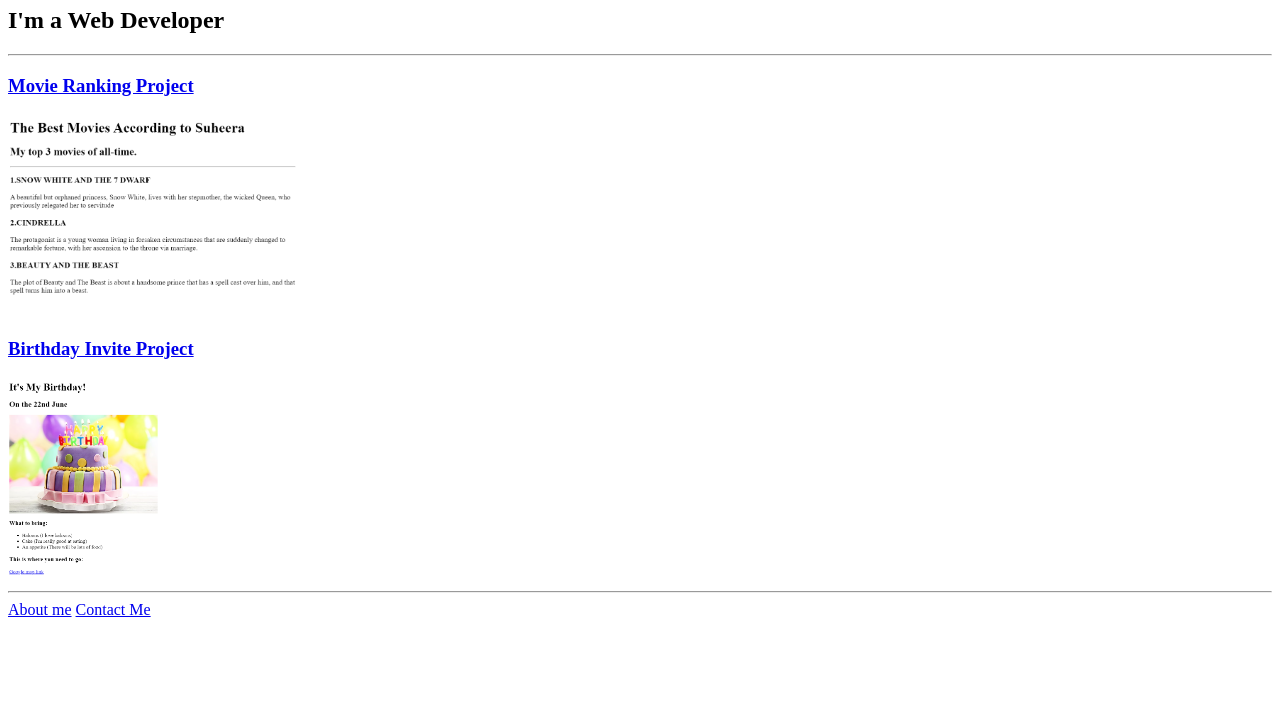
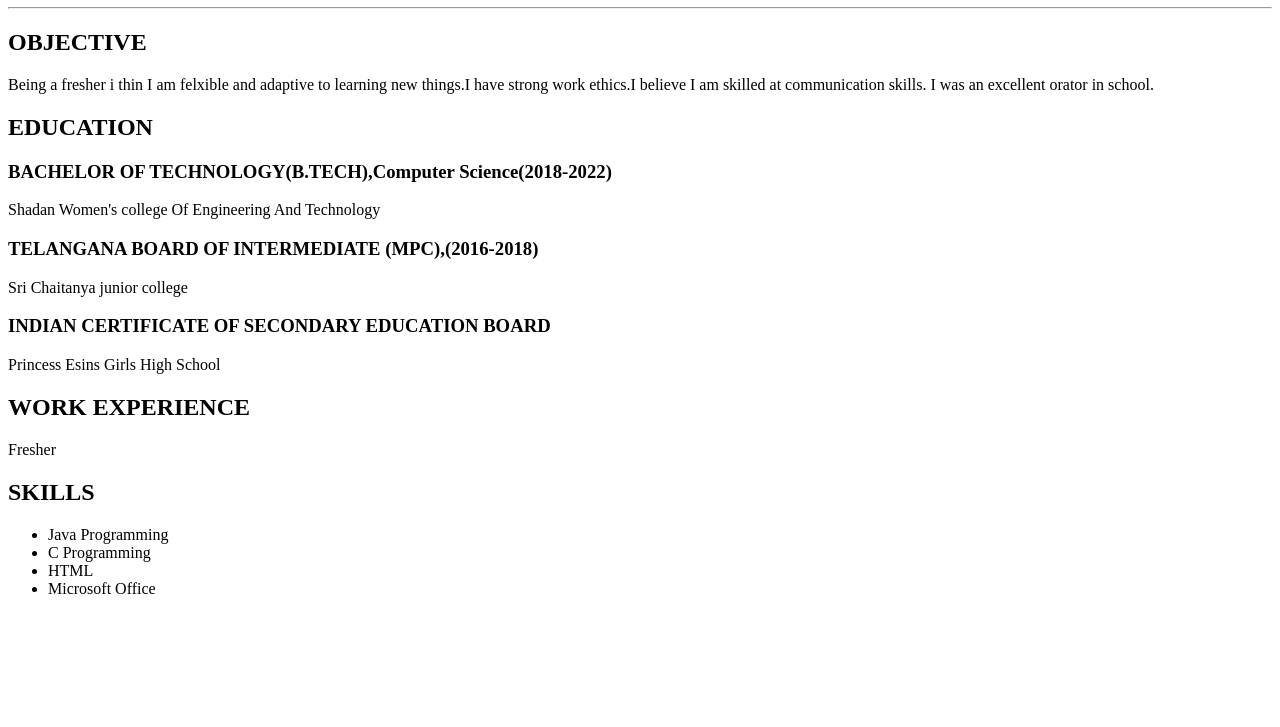
Before and after one commit to SUHEERASIDDIQUA/html-portfolio, a plain HTML site: page index.html in a window 1280 px wide. Shown: the part 73-800 px from the top of the page. Drawn offline with Linux system fonts and the light colour scheme.

Commit message:
Add files via upload

```diff
--- a/index.html
+++ b/index.html
@@ -1,35 +1,35 @@
-<!-- TODO 1: Create the HTML Boilerplate -->
 <!DOCTYPE html>
 <html lang="en">
 <head>
     <meta charset="UTF-8">
-    <title>SUHEERA'S PORTFOLIO</title>
+    <title>My Resume</title>
 </head>
+<body>
+    <h1>SUHEERA SIDDIQUA</h1>
+    <HR/>
+    <H2>OBJECTIVE</H2>
+    <P>Being a fresher i thin I am felxible and adaptive to learning new things.I have strong work ethics.I believe I am skilled at communication skills. I was an excellent orator in school.</P>
 
-<body>
-    <H1>SUHEERA'S PORTFOLIO</H1>
-    <H2>I'm a Web Developer</H2>
-    <hr />
-    <h3><a href="./public/movie-ranking.html">Movie Ranking Project</a></h3>
-    <img src="./assets/images/movie ranking.PNG" height="200">
-    <h3><a href="./public/birthday-invite.html">Birthday Invite Project</a></h3>
-    <img src="./assets/images/birthday.PNG" height="200">
-    <hr/>
-    <a href="./public/about.html">About me</a>
-    <a href="./public/contact.html">Contact Me</a>
+
+    <H2>EDUCATION</H2>
+    <H3>BACHELOR OF TECHNOLOGY(B.TECH),Computer Science(2018-2022)</H3>
+    <p>Shadan Women's college Of Engineering And Technology</p>
+
+    <h3>TELANGANA BOARD OF INTERMEDIATE (MPC),(2016-2018)</h3>
+    <p>Sri Chaitanya junior college</p>
+
+    <h3>INDIAN CERTIFICATE OF SECONDARY EDUCATION BOARD</h3>
+    <p>Princess Esins Girls High School</p>
+
+    <H2>WORK EXPERIENCE</H2>
+    <p>Fresher</p>
+
+    <H2>SKILLS</H2>
+    <ul>
+        <li>Java Programming</li>
+        <li>C Programming</li>
+        <li>HTML</li>
+        <LI>Microsoft Office</LI>
+    </ul>
 </body>
 </html>
-
-<!-- TODO 2: Add Your previous projects' HTML into the public folder -->
-
-<!-- TODO 3: Take screenshots of your project previews and add the images to the images folder -->
-
-<!-- TODO 4: Add titles/subtitles etc. -->
-
-<!-- TODO 5: Add a link to the project pages -->
-
-<!-- TODO 6: Add images to show the project previews
-HINT for TODO 6: You can use the height attribute set to 200 to make the image smaller:
-https://developer.mozilla.org/en-US/docs/Web/HTML/Element/img#attr-height -->
-
-<!-- TODO 7: Add the Contact Me and About Me page links -->
```
